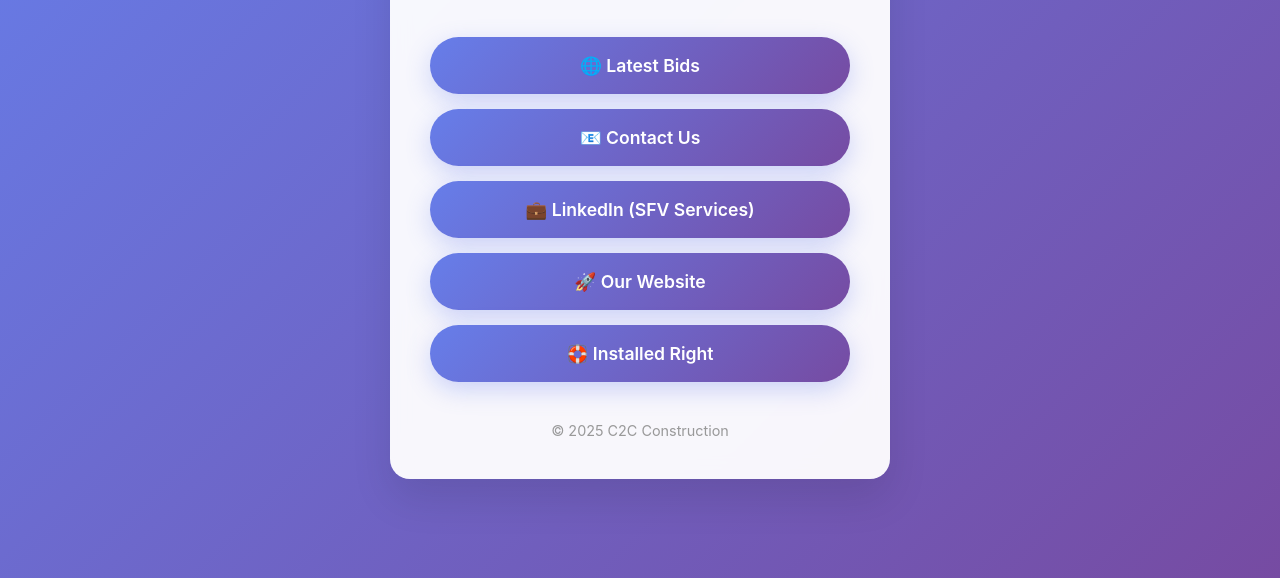
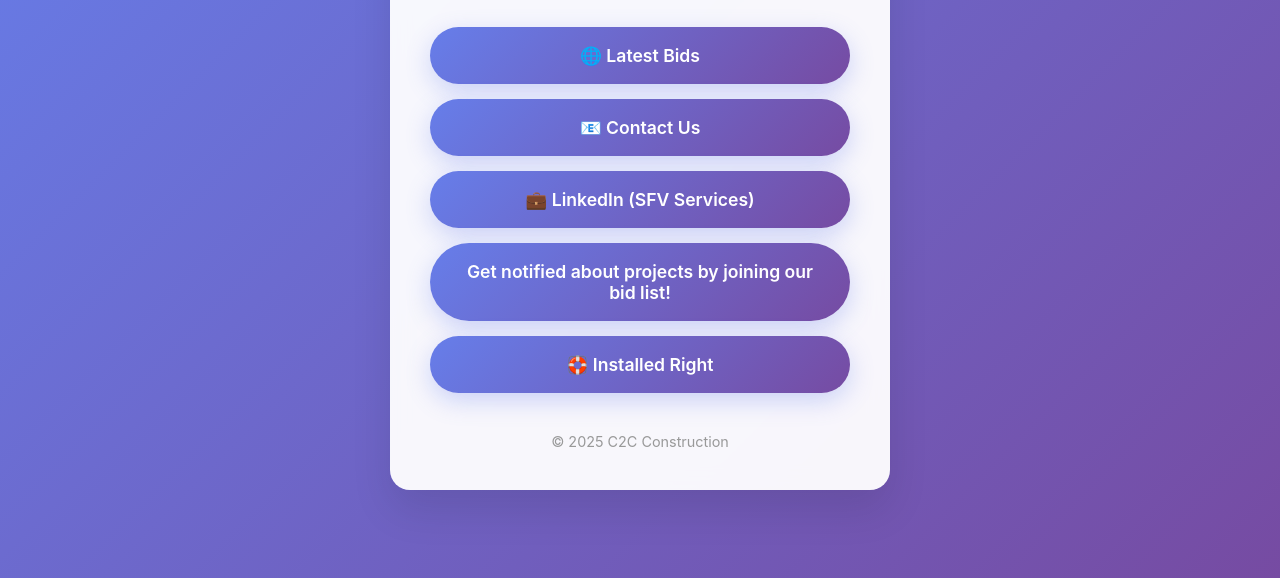
Before and after one commit to evanc2cconstruction-spec/received_bids, a plain HTML site: page index.html in a window 1280 px wide. Shown: the part 222-800 px from the top of the page. Drawn offline with Linux system fonts and the light colour scheme.

Commit message:
Update index.html
bid list added

```diff
--- a/index.html
+++ b/index.html
@@ -140,7 +140,7 @@
             <a href="https://receivedbids-dztpzn9mdihgfr5s8r8bhc.streamlit.app/" class="link-button">🌐 Latest Bids</a>
             <a href="mailto:evan.c2c.construction@gmail.com" class="link-button">📧 Contact Us</a>
             <a href="https://www.linkedin.com/company/sfvservices/" class="link-button">💼 LinkedIn (SFV Services)</a>
-            <a href="https://sfvservices.com/" class="link-button">🚀 Our Website</a>
+            <a href="https://sfvservices.com/" class="link-button">Get notified about projects by joining our bid list!</a>
             <a href="https://installedrightservices.com/" class="link-button">🛟 Installed Right</a>
         </div>
 
```
